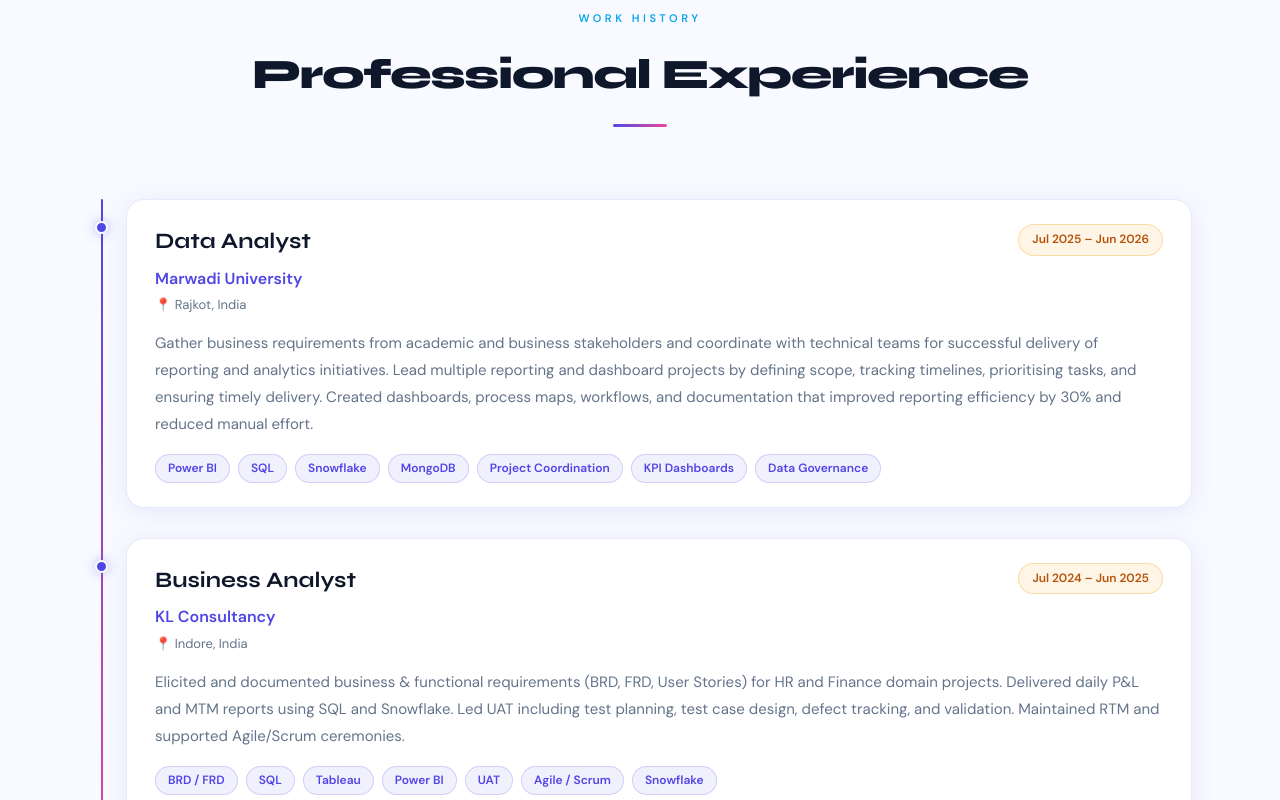
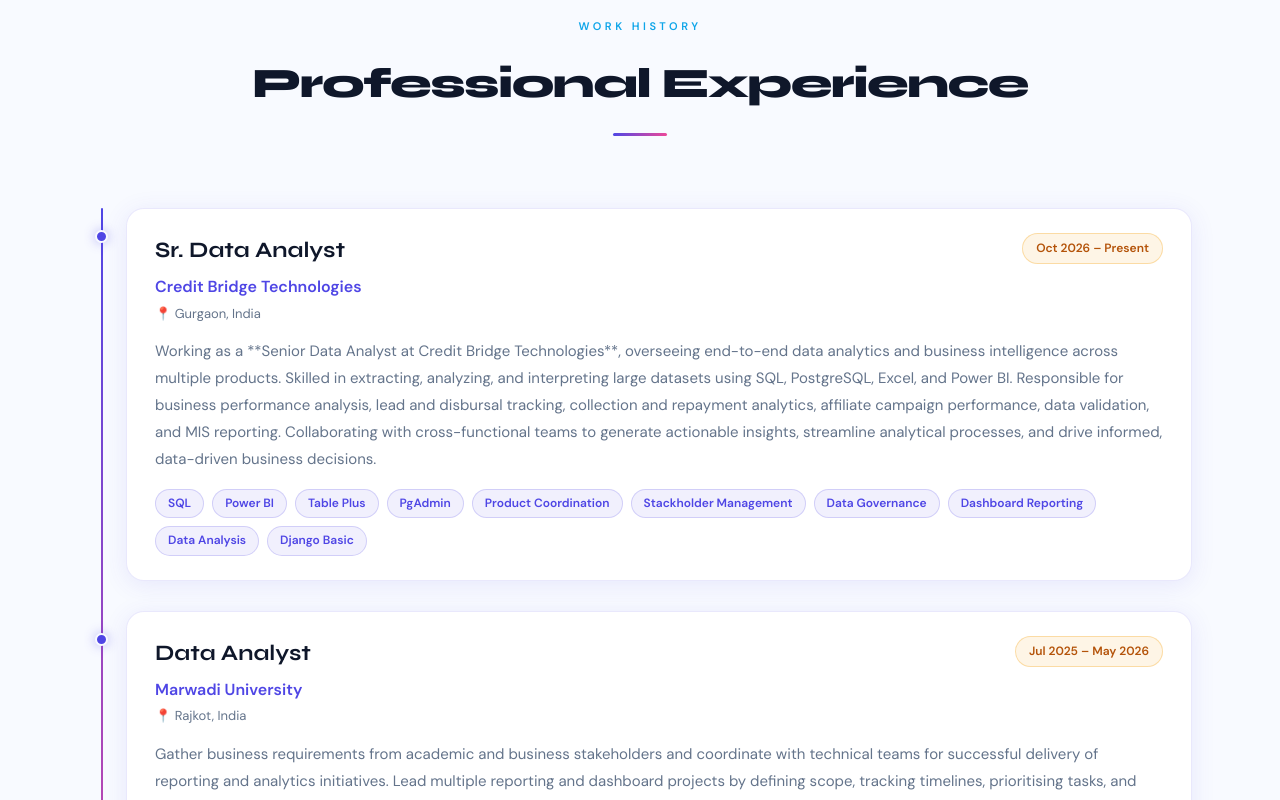
Before and after one commit to Crajk2000/Rajkumar_Choudhary_Portfolio, a plain HTML site: page index.html in a window 1280 px wide. Shown: the part 2000-2800 px from the top of the page. Drawn offline with Linux system fonts and the light colour scheme.

Commit message:
Modify experience dates and enhance skills list
Updated experience details for Data Analyst and added new skills to the CHIPS array.

```diff
--- a/index.html
+++ b/index.html
@@ -585,8 +585,8 @@ footer em{color:var(--pink);font-style:normal;}
       <div class="rv">
         <div class="avail-tag"><span class="avail-dot"></span>Available for Work · Early Joiner</div>
         <h1 class="hero-name">Rajkumar<br>Choudhary</h1>
-        <p class="hero-role">Data &amp; Business Analyst <em>· 4+ Years</em></p>
-        <p class="hero-bio">Data Analyst &amp; Business Analyst with 4+ years of experience in data analytics, business intelligence, and project coordination across Education, Finance, and HR domains. Proficient in SQL, Python, Power BI, Tableau, and Excel. Experienced in Agile environments delivering data-driven insights. Currently serving notice period — available to join early.</p>
+        <p class="hero-role">Data &amp; Business Analyst <em>· 5+ Years</em></p>
+        <p class="hero-bio">Data Analyst &amp; Business Analyst with 5+ years of experience in data analytics, business intelligence, and project coordination across Education, Finance, and HR domains. Proficient in SQL, Python, Power BI, Tableau, and Excel. Experienced in Agile environments delivering data-driven insights. Currently serving notice period — available to join early.</p>
         <div class="btns">
           <a href="#contact" class="btn btn-p">📬 Contact Me</a>
           <a href="#experience" class="btn btn-o">🔍 View Experience</a>
@@ -741,13 +741,13 @@ const BARS = [
 ];
 
 const CHIPS = [
-  'SQL','Python','Excel','Pandas','EDA','Data Cleaning','Data Transformation',
+  'SQL','Python','Excel','Pandas','EDA','Data Cleaning','Data Transformation','Table Plus','Dashboard Reporting',
   'Microsoft Fabric','Power BI','Tableau','KPI Dashboards','Panorama','Snowflake',
-  'MongoDB','ETL Testing','UAT','Data Validation','Data Reconciliation',
+  'MongoDB','ETL Testing','UAT','Data Validation','Data Reconciliation','Data Governance',
   'Manual Testing','Test Case Creation','Defect Lifecycle','Postman (API Testing)',
   'Functional Testing','Regression Testing','Smoke Testing',
   'Selenium','BeautifulSoup','Requests','Web Scraping',
-  'Project Coordination','Stakeholder Management','Sprint Planning','User Stories',
+  'Project/Product Coordination','Stakeholder Management','Sprint Planning','User Stories','Django Basic',
   'BRD / FRD','Release Coordination','Agile / Scrum','Change Request Management',
   'Requirement Gathering','Business Process Analysis','Process Mapping','Data Flow Diagrams',
   'Jira','Confluence','Azure DevOps','VCRON',
@@ -755,10 +755,18 @@ const CHIPS = [
 
 const EXP = [
   {
+    title:'Sr. Data Analyst',
+    co:'Credit Bridge Technologies',
+    loc:'Gurgaon, India',
+    date:'Oct 2026 – Present',
+    desc:'Working as a **Senior Data Analyst at Credit Bridge Technologies**, overseeing end-to-end data analytics and business intelligence across multiple products. Skilled in extracting, analyzing, and interpreting large datasets using SQL, PostgreSQL, Excel, and Power BI. Responsible for business performance analysis, lead and disbursal tracking, collection and repayment analytics, affiliate campaign performance, data validation, and MIS reporting. Collaborating with cross-functional teams to generate actionable insights, streamline analytical processes, and drive informed, data-driven business decisions.',
+    tags:['SQL','Power BI','Table Plus','PgAdmin','Product Coordination','Stackholder Management','Data Governance', 'Dashboard Reporting', 'Data Analysis', 'Django Basic']
+  },
+  {
     title:'Data Analyst',
     co:'Marwadi University',
     loc:'Rajkot, India',
-    date:'Jul 2025 – Jun 2026',
+    date:'Jul 2025 – May 2026',
     desc:'Gather business requirements from academic and business stakeholders and coordinate with technical teams for successful delivery of reporting and analytics initiatives. Lead multiple reporting and dashboard projects by defining scope, tracking timelines, prioritising tasks, and ensuring timely delivery. Created dashboards, process maps, workflows, and documentation that improved reporting efficiency by 30% and reduced manual effort.',
     tags:['Power BI','SQL','Snowflake','MongoDB','Project Coordination','KPI Dashboards','Data Governance']
   },
@@ -782,7 +790,7 @@ const EXP = [
     title:'Data Quality Analyst Intern',
     co:'BioUrja Group',
     loc:'Indore, India',
-    date:'Jan 2022 – Sep 2022',
+    date:'Jul 2021 – Sep 2022',
     desc:'Supported data validation, transformation, and automated data collection using Python and Snowflake.',
     tags:['Python','Snowflake','Data Transformation']
   },
```
